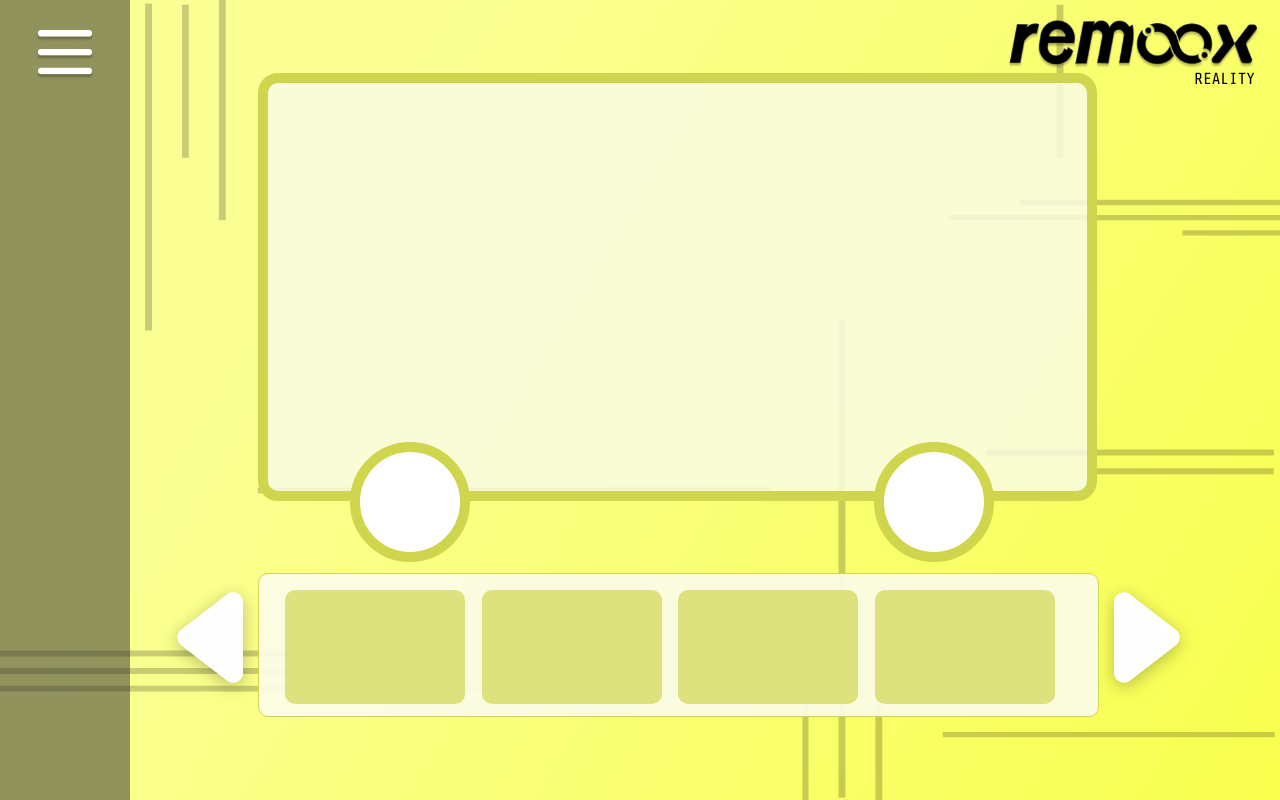
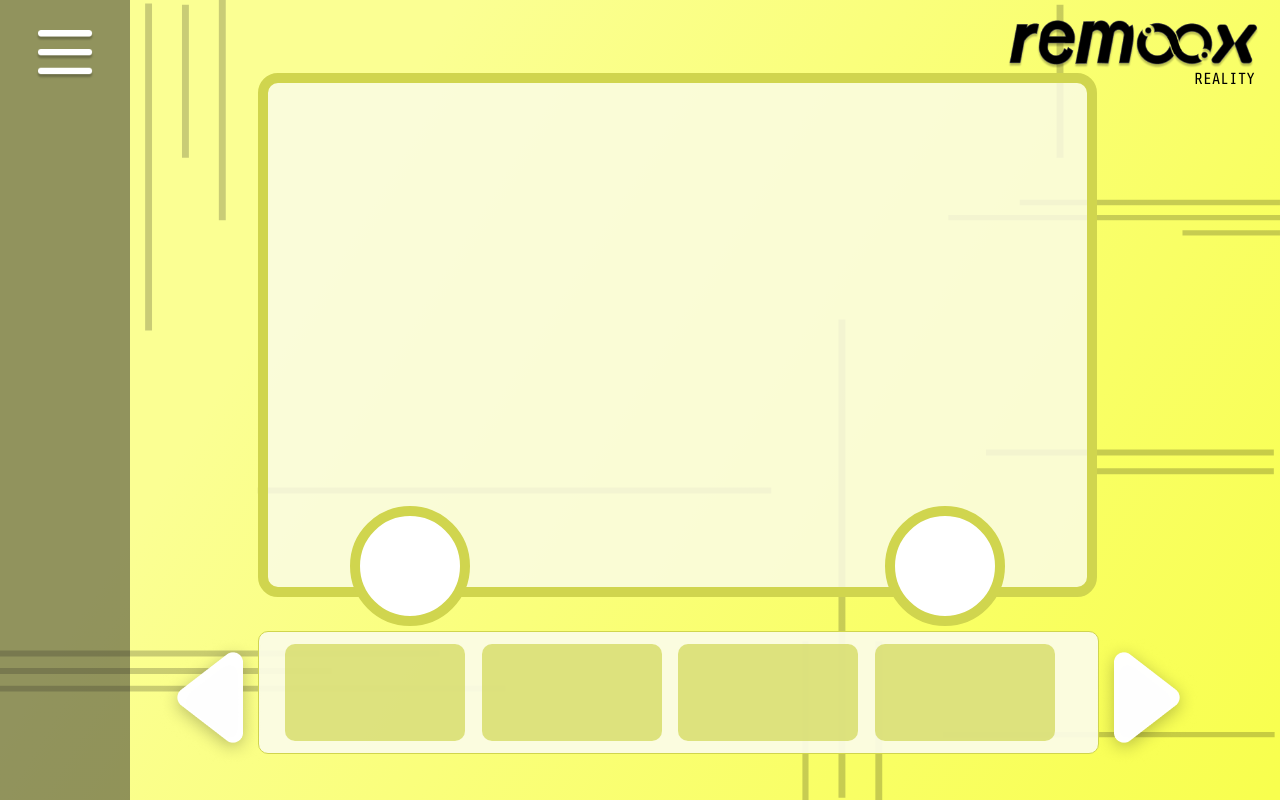
Before and after one commit to hopeatina/remiix, a React (Create React App) app in the folder react-ui/: page /reality in a window 1280 px wide. Built offline with nearby package versions, Linux system fonts and the light colour scheme.

Commit message:
navbar working
Need to adjust spacing/coloring/scroll/svg arrows
Next Content / Styling / Routing /

```diff
--- a/react-ui/src/App.css
+++ b/react-ui/src/App.css
@@ -1,4 +1,3 @@
-
 
 .App {
     text-align: center;
@@ -18,7 +17,6 @@ html, #root, .App {
     width: 100%;
     background: linear-gradient(180deg, #2f2f2f 0%, #1A1A1A 100%);
 }
-
 
 .App-logo {
     animation: App-logo-spin infinite 20s linear;
@@ -195,6 +193,10 @@ html, #root, .App {
     max-width: 100%;
     position: absolute;
     z-index: 12;
+    -webkit-animation: slide-right .7s cubic-bezier(0.18, 0.89, 0.32, 1.18) ;
+    -moz-animation: slide-right .7s cubic-bezier(0.18, 0.89, 0.32, 1.18) ;
+    animation: slide-right .7s cubic-bezier(0.18, 0.89, 0.32, 1.18);
+
 }
 
 .Sidebar-1, .Sidebar-2,
@@ -209,12 +211,15 @@ html, #root, .App {
 .Sidebar-1 {
     background: #FBFF93;
 }
+
 .Sidebar-2 {
     background: #2F80ED;
 }
+
 .Sidebar-3 {
     background: #ABFE59;
 }
+
 .Sidebar-4 {
     background: #9B51E0;
 }
@@ -232,17 +237,18 @@ html, #root, .App {
 
 .Sidebar-close {
     background: white;
-    height:100px;
+    height: 100px;
     width: 100px;
     position: absolute;
     float: right;
     right: -50px;
     top: 45%;
-    -webkit-border-radius:100%;
-    -moz-border-radius:100%;
+    -webkit-border-radius: 100%;
+    -moz-border-radius: 100%;
     border-radius: 100%;
     box-shadow: 0px 4px 20px rgba(0, 0, 0, 0.25);
 }
+
 .close-icon {
     height: 50px;
     padding: 24px;
@@ -279,19 +285,22 @@ html, #root, .App {
 .Reality {
     background: linear-gradient(121.64deg, #FBFF93 25.93%, #F8FF4E 99.25%);
 }
+
 .Concepts {
     background: linear-gradient(112.64deg, #ABFE59 29.44%, #6DCD0F 97.87%);
 }
+
 .Tunez {
     background: linear-gradient(55.77deg, #9B51E0 17.13%, #7D12E0 90.67%);
 }
+
 .Wrdz {
     background: linear-gradient(121.64deg, #2F80ED 25.93%, #0052C0 99.25%);
 }
 
 .Reality-view {
     position: absolute;
-    height: 51%;
+    height: 63%;
     width: 64%;
     background: white;
     margin-left: calc(130px + 10%);
@@ -300,38 +309,40 @@ html, #root, .App {
     border: 10px solid #D0D54E;
     border-radius: 20px;
 }
+
 .Reality-control-left {
     position: relative;
     height: 100px;
     width: 100px;
     background: white;
-    top: 88%;
+    top: 84%;
     left: 10%;
     border-radius: 100%;
     border: 10px solid #D0D54E;
 }
+
 .Reality-control-right {
     position: absolute;
     height: 100px;
     width: 100px;
     background: white;
-    top: 88%;
+    top: 84%;
     float: right;
-    left: 74%;
+    right: 10%;
     border-radius: 100%;
     border: 10px solid #D0D54E;
 }
 
 .Reality-carousel-div {
     width: 100%;
-    height: 35%;
+    height: 24%;
     /* background: white; */
     border-radius: 10px;
     border: 1px #d0d54e solid;
-    position: absolute;
+    position: relative;
     padding-left: 10px;
     padding-right: 10px;
-    top: 120%;
+    top: 85%;
     left: -10px;
     background: rgba(251, 252, 229, 0.95);
 }
@@ -342,6 +353,7 @@ html, #root, .App {
     top: -5%;
     /*box-shadow: 0px 4px 20px rgba(0, 0, 0, 0.25);*/
 }
+
 .Reality-arrow-right {
     position: absolute;
     right: -108px;
@@ -354,7 +366,8 @@ html, #root, .App {
 
 .Reality-viewitem {
     height: 80%;
-    margin-top: 2%;
+    top: 10%;
+    position: relative;
     margin-left: 2%;
     width: 180px;
     background: rgba(208, 213, 78, 0.67);
@@ -482,11 +495,10 @@ html, #root, .App {
 .Tunez-item {
     width: 80%;
     height: 110px;
-    margin:auto;
+    margin: auto;
     background: #F8F8F8;
     border: 1px solid #545454;
     box-sizing: border-box;
-    z-index: 10;
     -webkit-transition: height .2s ease;
     -webkit-transition: width .2s ease;
     -moz-transition: height .2s ease;
@@ -500,14 +512,13 @@ html, #root, .App {
 }
 
 .Tunez-item:hover {
-    height:150px;
+    height: 150px;
     position: relative;
     background: white;
     margin-top: -20px;
     width: 90%;
     -webkit-box-shadow: 0px 8px 8px rgba(0, 0, 0, 0.25);
     box-shadow: 0px 8px 8px rgba(0, 0, 0, 0.5);
-    z-index: 12;
 }
 
 .Tunez-cover {
@@ -538,10 +549,10 @@ html, #root, .App {
 
 .Tunez-playing {
 
-width: 60%;
+    width: 60%;
     height: 80%;
     position: absolute;
-    margin-left:45%;
+    margin-left: 45%;
 }
 
 .Tunez-songwave {
@@ -563,14 +574,14 @@ width: 60%;
 .Tunez-ctrlback {
     width: 114px;
     height: 114px;
-    -webkit-border-radius:100%;
-    -moz-border-radius:100%;
-    border-radius:100%;
+    -webkit-border-radius: 100%;
+    -moz-border-radius: 100%;
+    border-radius: 100%;
     background: #FFFFFF;
     border: 10px solid #4E1584;
     box-shadow: 0px 4px 4px rgba(0, 0, 0, 0.25);
     display: inline-block;
-    margin-left:10%;
+    margin-left: 10%;
     float: left;
 
 }
@@ -590,23 +601,24 @@ width: 60%;
 }
 
 .Tunez-play {
-    -webkit-border-radius:100%;
-    -moz-border-radius:100%;
-    border-radius:100%;
+    -webkit-border-radius: 100%;
+    -moz-border-radius: 100%;
+    border-radius: 100%;
     display: inline-block;
     width: 150px;
     height: 150px;
-    -webkit-border-radius:100%;
-    -moz-border-radius:100%;
-    border-radius:100%;
+    -webkit-border-radius: 100%;
+    -moz-border-radius: 100%;
+    border-radius: 100%;
     float: left;
     margin-top: 7%;
     background: #FFFFFF;
     border: 10px solid #4E1584;
 }
 
-.newstuff {
-
+.ctrlicon {
+    height: 60%;
+    margin-top: 20%;
 }
 
 @keyframes App-logo-spin {
@@ -650,3 +662,12 @@ width: 60%;
         top: -101%;
     }
 }
+
+@keyframes slide-right {
+    0% {
+        left: -50%;
+    }
+    100% {
+        left: 0%;
+    }
+}
--- a/react-ui/src/Overlay.js
+++ b/react-ui/src/Overlay.js
@@ -18,8 +18,41 @@ import close from './Home/close.png'
 
 
 class Overlay extends Component {
+    constructor(props) {
+        super(props);
+        this.state = {isNavOpen: true};
+
+        // This binding is necessary to make `this` work in the callback
+        this.handleClick = this.handleClick.bind(this);
+    }
+
+    handleClick() {
+        this.setState(prevState => ({
+            isNavOpen: !prevState.isNavOpen
+        }));
+    }
 
     render() {
+
+        const Sidebar = <div className="Sidebar">
+            <div onClick={this.handleClick} className="Sidebar-close">
+                <img className="close-icon" src={close}></img>
+            </div>
+            <div className="Sidebar-1">
+                <Link to="/reality"><img className="Sidebar-img" src={reality} width="auto" height="90%"></img></Link>
+            </div>
+            <div className="Sidebar-2">
+                <Link to="/wrdz"><img className="Sidebar-img" src={wrdz} width="auto" height="90%"></img></Link>
+            </div>
+            <div className="Sidebar-3">
+                <Link to="/concepts"><img className="Sidebar-img" src={concepts} width="auto"
+                                          height="90%"></img></Link>
+            </div>
+            <div className="Sidebar-4">
+                <Link to="/tunez"><img className="Sidebar-img" src={tunez} width="auto"
+                                       height="90%"></img></Link>
+            </div>
+        </div>;
 
         return (
             <div className="Overlay">
@@ -124,32 +157,15 @@ class Overlay extends Component {
                     </svg>
                 </div>
                 <div className="Sideoverlay">
-                <div className="Menuicon">
-                <img src={menuicon} height='50px'></img>
-                </div>
+                    <div onClick={this.handleClick} className="Menuicon">
+                        <img src={menuicon} height='50px'></img>
+                    </div>
                 </div>
                 <div className="Homeicon">
                     <img src={homeicon} height='50px'></img>
                 </div>
-                {/*<div className="Sidebar">*/}
-                    {/*<div className="Sidebar-close">*/}
-                        {/*<img className="close-icon" src={close}></img>*/}
-                    {/*</div>*/}
-                    {/*<div className="Sidebar-1">*/}
-                        {/*<Link to="/reality"><img className="Sidebar-img" src={reality} width="auto" height="90%"></img></Link>*/}
-                    {/*</div>*/}
-                    {/*<div className="Sidebar-2">*/}
-                        {/*<Link to="/wrdz"><img className="Sidebar-img" src={wrdz} width="auto" height="90%"></img></Link>*/}
-                    {/*</div>*/}
-                    {/*<div className="Sidebar-3">*/}
-                        {/*<Link to="/concepts"><img className="Sidebar-img" src={concepts} width="auto"*/}
-                                                  {/*height="90%"></img></Link>*/}
-                    {/*</div>*/}
-                    {/*<div className="Sidebar-4">*/}
-                        {/*<Link to="/tunez"><img className="Sidebar-img" src={tunez} width="auto"*/}
-                                               {/*height="90%"></img></Link>*/}
-                    {/*</div>*/}
-                {/*</div>*/}
+                {this.state.isNavOpen ? null : Sidebar}
+
             </div>
         );
     }
--- a/react-ui/src/Tunez/Tunez.js
+++ b/react-ui/src/Tunez/Tunez.js
@@ -10,7 +10,9 @@ import '../App.css';
 import {Link, Route} from 'react-router-dom'
 import Overlay from '../Overlay.js';
 import SongItem from './SongItem.js'
-
+import back from '../Home/back.png'
+import play from '../Home/play.png'
+import next from '../Home/next.png'
 
 class Tunez extends Component {
 
@@ -32,9 +34,15 @@ class Tunez extends Component {
                     <div className="Tunez-playing">
                         <div className="Tunez-songwave">
                         </div>
-                        <div className="Tunez-ctrlback"></div>
-                        <div className="Tunez-play"></div>
-                        <div className="Tunez-ctrlnext"></div>
+                        <div className="Tunez-ctrlback">
+                            <img className="ctrlicon" src={back}></img>
+                        </div>
+                        <div className="Tunez-play">
+                            <img className="ctrlicon" src={play}></img>
+                        </div>
+                        <div className="Tunez-ctrlnext">
+                            <img className="ctrlicon" src={next}></img>
+                        </div>
 
                     </div>
                 </div>
```
